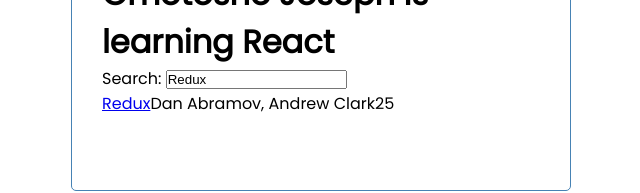
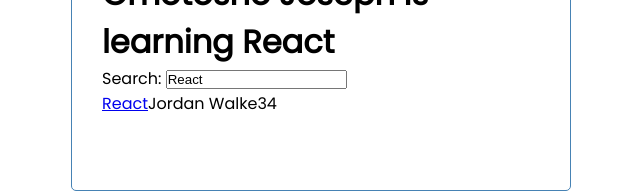
Before and after one commit to JOSEPHOMOTOSHO/myReactCrashCourse, a React (Create React App) app: page / in a window 1280 px wide. Shown: the part 139-332 px from the top of the page, without its empty margins (319-959 px from the left). Built offline with nearby package versions, Linux system fonts and the light colour scheme.

Commit message:
sideeffects

```diff
--- a/src/App.js
+++ b/src/App.js
@@ -1,4 +1,5 @@
-import { useState } from "react";
+import { useState, useEffect } from "react";
+
 const App = () => {
   const stories = [
     {
@@ -19,9 +20,16 @@
     },
   ];
 
-  const [searchTerm, setSearchTerm] = useState("Redux");
+  const [searchTerm, setSearchTerm] = useState(
+    localStorage.getItem("search") || "React"
+  );
 
-  //callback handler that updates a state with typing value
+  //React Side Effect. that does something outside React Domain. local storage uses the browser api which is not from react
+  useEffect(() => {
+    console.log(localStorage.setItem("search", searchTerm));
+  }, [searchTerm]);
+
+  //callback handler that updates a searchTerm state when typing values
   const handleChange = (event) => {
     setSearchTerm(event.target.value);
   };
@@ -34,7 +42,6 @@
     <div className="container">
       <Heading />
       <Search changeOnType={handleChange} search={searchTerm} />
-      {/* pass line 30 as a prop to ListRender */}
       <ListRender list={filteredStories} />
     </div>
   );
@@ -43,11 +50,11 @@
 // the filtered items you get pick some value in an item you have and populate the ui
 const ListRender = ({ list }) =>
   //use a map to create the Item component with a map function that has key.
-        //Rest operation occured below (line 47)
-  list.map(({objectID,...item}) => <Item key={objectID} {...item} />);
-                                                          //Spread operation occurred above (line 47)
-//Item component. Line 50 has properties destructured from the item object
-const Item = ({url,title,author,num_comments,points}) => (
+  //Rest operation occured below (line 47)
+  list.map(({ objectID, ...item }) => <Item key={objectID} {...item} />);
+//Spread operation occurred above (line 47)
+//Item component. Line 54 has properties destructured from the item object
+const Item = ({ url, title, author, num_comments, points }) => (
   <div>
     <span>
       <a href={url}> {title}</a>
@@ -57,7 +64,6 @@
     <span>{points}</span>
   </div>
 );
-
 
 const Search = ({ changeOnType, search }) => {
   return (
@@ -82,9 +88,27 @@
 
 export default App;
 
-
 /*
 Note
 React Side-Effects
+Next we’ll add a feature to our Search component in the form of another
+React hook. We’ll make the Search component remember the most recent
+search interaction, so the application opens it in the browser whenever it
+restarts.
 
+The browser should remember the latest search term.
+Using the local storage in React can be seen as a side-effect because we interact outside of React’s domain
+by using the browser’s API.
+There is one flaw, though. The handler function should mostly be concerned
+about updating the state, but now it has a side-effect.
+
+React’s useEffect Hook takes two arguments: The first argument is a
+function where the side-effect occurs. In our case, the side-effect is when
+the user types the searchTerm into the browser’s local storage. The optional
+second argument is a dependency array of variables.
+
+If one of these
+variables changes, the function for the side-effect is called. In our case, the
+function is called every time the searchTerm changes; and it’s also called
+initially when the component renders for the first time.
 */
```
